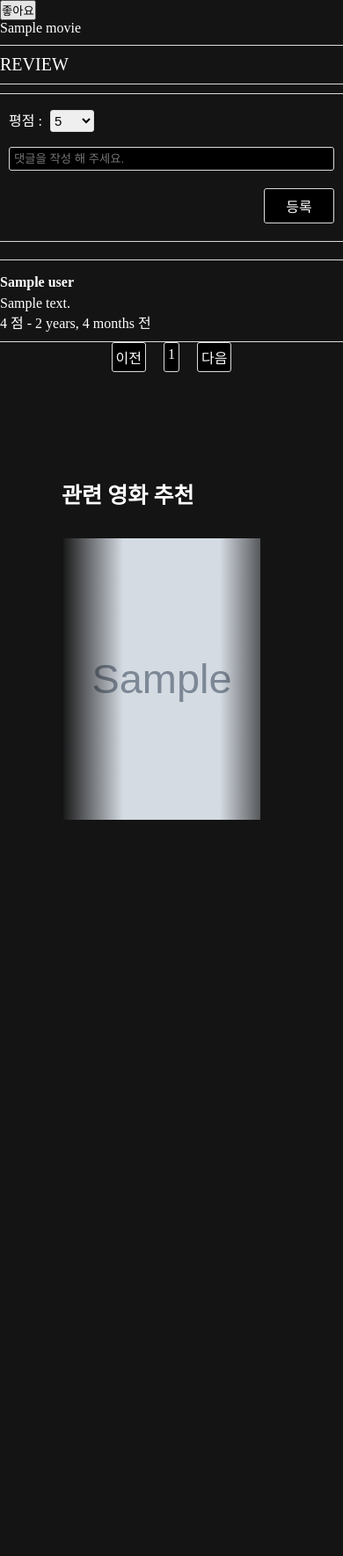
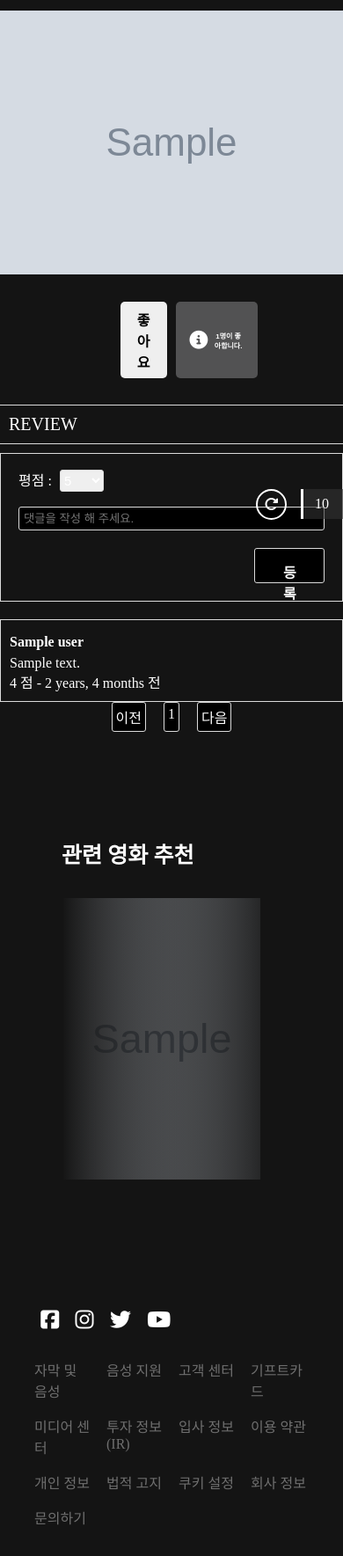
Before and after one commit to joohuun/team_django_netflix, a Django app: template templates/movie/detail.html in a window 390 px wide; the page is wider, and only the part inside the window is pictured. Shown: that part at 88% size. Before the commit the page ends 932 px from the top of that part, so only its background shows below. Run offline with Django 3.2, Linux system fonts and the light colour scheme; the template is opened without the code that fills it: most values are stand-ins (such as "Sample title", 1, 10 or a date in 2020); grey boxes marked "Sample" are stand-in pictures; some libraries are stand-ins or nearby versions.

Commit message:
3차머지 - 회원 데이터 예외처리 필요, 검색 기능 머지안함

```diff
--- a/movie/models.py
+++ b/movie/models.py
@@ -44,7 +44,8 @@
     actors = models.CharField(max_length=256, blank=True, null=True)
     rate = models.FloatField(blank=True, null=True)
     story = models.TextField(blank=True, null=True)
-    like_user = models.ManyToManyField(settings.AUTH_USER_MODEL, related_name='like_movie', blank=True)
+    like_users = models.ManyToManyField(
+        settings.AUTH_USER_MODEL, related_name='like_articles', blank=True, null=True)
 
 
 # 영화 댓글 모델
--- a/movie/urls.py
+++ b/movie/urls.py
@@ -10,6 +10,8 @@
          views.comment_create, name='comment-create'),
      path('<int:pk>/comment/delete/<int:id>',
          views.comment_delete, name='comment-delete'),
-     path('<int:pk>/like', views.like, name="like"),
+     path('<int:movie_pk>/likes', views.likes, name='likes'),
 
 ]
+
+app_name = "movie"
--- /dev/null
+++ b/static/css/movie_info.css
@@ -0,0 +1,278 @@
+* {
+    margin: 0;
+    padding: 0;
+    box-sizing: border-box;
+    color: #fff;
+    user-select: none;
+}
+
+body {
+    background-color: #141414;
+}
+
+a {
+    text-decoration: none;
+}
+
+button {
+    border: none;
+    padding: 0.9em 2em;
+    border-radius: 5px;
+    font-weight: 600;
+    cursor: pointer;
+}
+
+.img-box {
+    display: flex;
+    justify-content: center;
+    margin-top: 3%;
+    margin-bottom: 3%;
+}
+
+main .description {
+    position: relative;
+    bottom: 30%;
+    left: 35%;
+    max-width: 600px;
+}
+
+main .description h1 {
+    margin: 0.5em 0;
+}
+
+main .description h3 {
+    margin: 0.5em 0;
+}
+
+main .description p {
+    margin: 0.8em 0 2em 0;
+}
+
+main .description .buttons {
+    display: flex;
+    gap: 10px;
+}
+
+main .description .buttons .play {
+    display: flex;
+    align-items: flex-end;
+    gap: 0.5em;
+}
+
+main .description .buttons .play:hover {
+    background-color: #cccccc;
+}
+
+main .description .buttons .play * {
+    color: black;
+}
+
+main .description .buttons .play i {
+    color: black;
+    font-size: 1.3rem;
+}
+
+main .description .buttons .play span {
+    font-size: 1rem;
+}
+
+main .description .buttons .detail {
+    background-color: rgba(109, 109, 110, 0.7);
+    display: flex;
+    align-items: center;
+    gap: 0.8em;
+}
+
+main .description .buttons .detail i {
+    font-size: 1.3rem;
+}
+
+main .description .buttons .detail:hover {
+    background-color: rgba(58, 58, 59, 0.7);
+}
+
+main .age-info {
+    position: absolute;
+    bottom: 30%;
+    right: 0;
+    display: flex;
+    align-items: center;
+    gap: 1em;
+}
+
+main .age-info i {
+    width: 35px;
+    height: 35px;
+    border: 2px solid white;
+    display: flex;
+    justify-content: center;
+    align-items: center;
+    border-radius: 50%;
+}
+
+main .age-info .age {
+    /*width: 80px;*/
+    background-color: rgba(51, 51, 51, 0.6);
+    padding: 0.5em 1em;
+    position: relative;
+}
+
+main .age-info .age:before {
+    content: "";
+    position: absolute;
+    height: 100%;
+    width: 3px;
+    background-color: #fff;
+    left: 0;
+    top: 0;
+}
+
+footer {
+    width: 100%;
+    margin-bottom: 2rem;
+}
+
+footer .wrap {
+    width: 80%;
+    margin: 0 auto;
+    display: flex;
+    flex-direction: column;
+    row-gap: 2em;
+}
+
+footer .wrap .social-icons i {
+    font-size: 1.5rem;
+    margin: 0 0.3em;
+}
+
+footer .wrap .options {
+    display: grid;
+    grid-template-columns: repeat(4, 1fr);
+    grid-gap: 1em;
+}
+
+footer .wrap .options .option {
+    color: #6f6f6f;
+}
+
+@media screen and (max-width: 600px) {
+    main .description {
+        bottom: 10%;
+    }
+}
+
+@media screen and (max-width: 600px) {
+    nav {
+        position: relative;
+        display: flex;
+        justify-content: space-between;
+        align-items: center;
+        padding-top: 0.3em;
+        background: linear-gradient(to bottom, rgba(0, 0, 0, 0.7) 10%, rgba(0, 0, 0, 0));
+    }
+
+    nav .left {
+        display: flex;
+        margin-left: 2em;
+    }
+
+    nav .left .logo {
+        display: flex;
+        justify-content: center;
+        align-items: center;
+        font-weight: 800;
+        padding: 0em;
+        width: 5rem;
+    }
+
+    nav .left .logo a {
+        width: 100%;
+    }
+
+    nav .left .logo a img {
+        max-width: 100%;
+    }
+
+    nav .left .mobile-menu {
+        z-index: 999;
+        display: block;
+        align-self: center;
+        margin-left: 10px;
+    }
+
+    nav .left .mobile-menu:hover+.menu-list {
+        display: flex;
+    }
+
+    nav .left .menu-list {
+        display: none;
+        top: 50px;
+        z-index: 999;
+        position: absolute;
+        flex-direction: column;
+        background-color: rgba(0, 0, 0, 0.67);
+        padding: 1em 4em;
+    }
+
+    nav .left .menu-list li {
+        display: flex;
+        align-items: center;
+        justify-content: center;
+        list-style: none;
+        padding: 0.2em 1em 0.5em 1em;
+        margin: 0.3em 0;
+    }
+
+    nav .left .menu-list li a {
+        font-size: 0.8rem;
+    }
+
+    nav .left .menu-list:before {
+        position: absolute;
+        content: "";
+        width: 100%;
+        height: 3px;
+        background-color: white;
+        top: 0;
+        left: 0;
+    }
+
+    nav .right .search {
+        border: none;
+        background-color: transparent;
+    }
+
+    nav .right .search .search-bar {
+        display: flex;
+    }
+
+    nav .right .search .search-bar i {
+        margin-right: 0.5em;
+    }
+
+    nav .right .search .search-bar input {
+        display: none;
+        background-color: transparent;
+        border: none;
+        color: #333;
+        outline: none;
+    }
+}
+
+@media screen and (max-width: 600px) {
+    main .description h1 {
+        display: none;
+    }
+
+    main .description h3 {
+        display: none;
+    }
+
+    main .description p {
+        display: none;
+    }
+
+    button {
+        font-size: 0.5rem;
+    }
+}
--- a/templates/movie/detail.html
+++ b/templates/movie/detail.html
@@ -9,20 +9,45 @@
     <meta name="viewport" content="width=device-width, initial-scale=1.0">
     <title>Detail</title>
     <script src="https://kit.fontawesome.com/b57dd44d80.js" crossorigin="anonymous"></script>
-
+    {# 상세페이지 상단 #}
+    <link rel="stylesheet" href="{% static 'css/movie_info.css' %}"/>
     {# 상세페이지 중단 #}
     <link rel="stylesheet" href="{% static 'css/comment.css' %}"/>
-
     {# 상세페이지 하단 #}
     <link rel="stylesheet" href="{% static 'css/movie_list.css' %}"/>
 
 </head>
 <body>
-    <form method="post" action="{{movie.pk}}/like">
-        {% csrf_token %}
-        <button type="submit">좋아요</button>
-    </form>
-    <a>{{movie.title}}</a>
+    {# 상세페이지 상단 #}
+    <div class = "img-box">
+        <img src="{{movie.imgurl}}">
+    </div>
+    <main>
+        <div class="description">
+            <h1>{{movie.title}}</h1>
+            <h3> {{movie.age}} / {{movie.actors}}/ {{movie.rate}}</h3>
+            <p>{{movie.story}}</p>
+            <div class="buttons">
+                <div>
+                <form action="{% url 'movie:likes' movie.pk %}" method='POST'>
+                    {% csrf_token %}
+                    {% if user in movie.like_users.all %}
+                    <button class="play" value="좋아요 취소"><span>취소</span></button>
+                    {% else %}
+                    <button class="play" value="좋아요"><span>좋아요</span></button>
+                    {% endif %}
+                </form>
+                </div>
+                <button class="detail"><i class="fa-solid fa-circle-info"></i>{{movie.like_users.count}}명이 좋아합니다.</button>
+            </div>
+        </div>
+        <div class="age-info">
+            <i class="fa-solid fa-rotate-right"></i>
+            <div class="age">
+                {{movie.age}}
+            </div>
+        </div>
+    </main>
 
     {# 상세페이지 중단 #}
     <div class="comment">
@@ -120,7 +145,7 @@
                     <div class="carouselbox detail">
                         {% for movie, genres in infos.items %}
                             <div class="content">
-                                <a href="{% url 'recommend_movies' movie.pk %}">
+                                <a href="{% url 'movie:recommend_movies' movie.pk %}">
                                     <img class="img-0 slider-img" src="{{movie.imgurl}}">
                                     <!--Hover Content-->
                                     <div class="video_content ">
@@ -153,5 +178,32 @@
         <script src="https://cdnjs.cloudflare.com/ajax/libs/axios/1.0.0-alpha.1/axios.js"></script>
         <script src="../../static/js/index.js"></script>
     </div>
+
+    {# footer #}
+    <footer>
+        <div class="wrap">
+            <div class="social-icons">
+                <i class="fa-brands fa-facebook-square"></i>
+                <i class="fa-brands fa-instagram"></i>
+                <i class="fa-brands fa-twitter"></i>
+                <i class="fa-brands fa-youtube"></i>
+            </div>
+            <div class="options">
+                <div class="option">자막 및 음성</div>
+                <div class="option">음성 지원</div>
+                <div class="option">고객 센터</div>
+                <div class="option">기프트카드</div>
+                <div class="option">미디어 센터</div>
+                <div class="option">투자 정보(IR)</div>
+                <div class="option">입사 정보</div>
+                <div class="option">이용 약관</div>
+                <div class="option">개인 정보</div>
+                <div class="option">법적 고지</div>
+                <div class="option">쿠키 설정</div>
+                <div class="option">회사 정보</div>
+                <div class="option">문의하기</div>
+            </div>
+        </div>
+    </footer>
 </body>
 </html>
--- a/templates/user/signup.html
+++ b/templates/user/signup.html
@@ -13,7 +13,6 @@
 
     {% include 'navbar.html' %}
     <header class="min-h-screen w-full bg-black bg-opacity-75 showcase relative border-gray-600 border-b-8 flex justify-center py-20 bg-no-repeat" style="background-image: url('{% static 'background_netflix.jpg' %}');">
-        {% static %}
 
         <div class="z-10 min-h-full py-32 md:py-0 text-gray-100 w-6/12  flex items-center flex-col">
             <form method='POST' class="bg-black bg-opacity-70 min-h-full py-8 px-4 w-8/12 rounded-md" >
```
Also changed, not shown: movie/collab_recommender.py (+74 -12 lines), movie/views.py (+29 -27 lines), templates/movie/home.html (+4 -4 lines), movie/migrations/0001_initial.py, movie/migrations/0002_initial.py, movie/migrations/0003_alter_moviemodel_genre.py (deleted), movie/migrations/0004_movielike.py (deleted), movie/migrations/0005_auto_20220612_1707.py (deleted), user/migrations/0001_initial.py.
